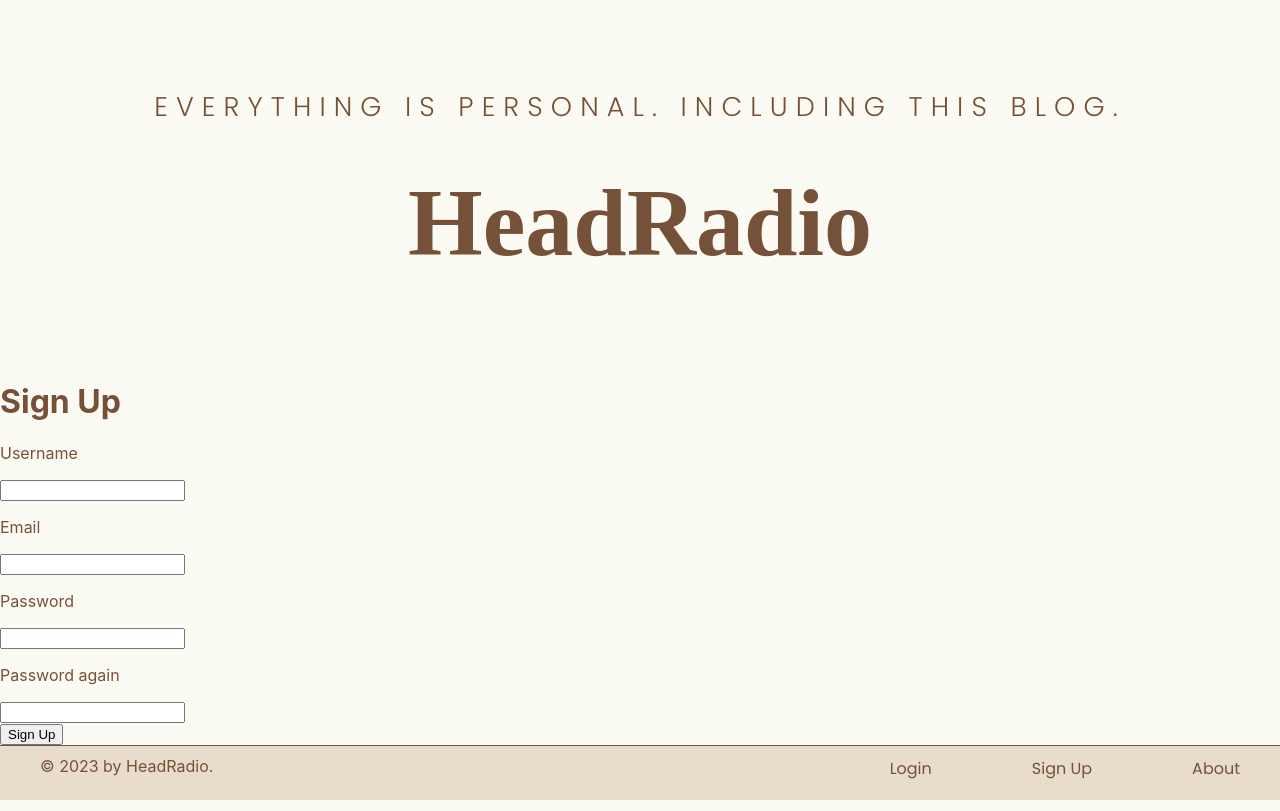
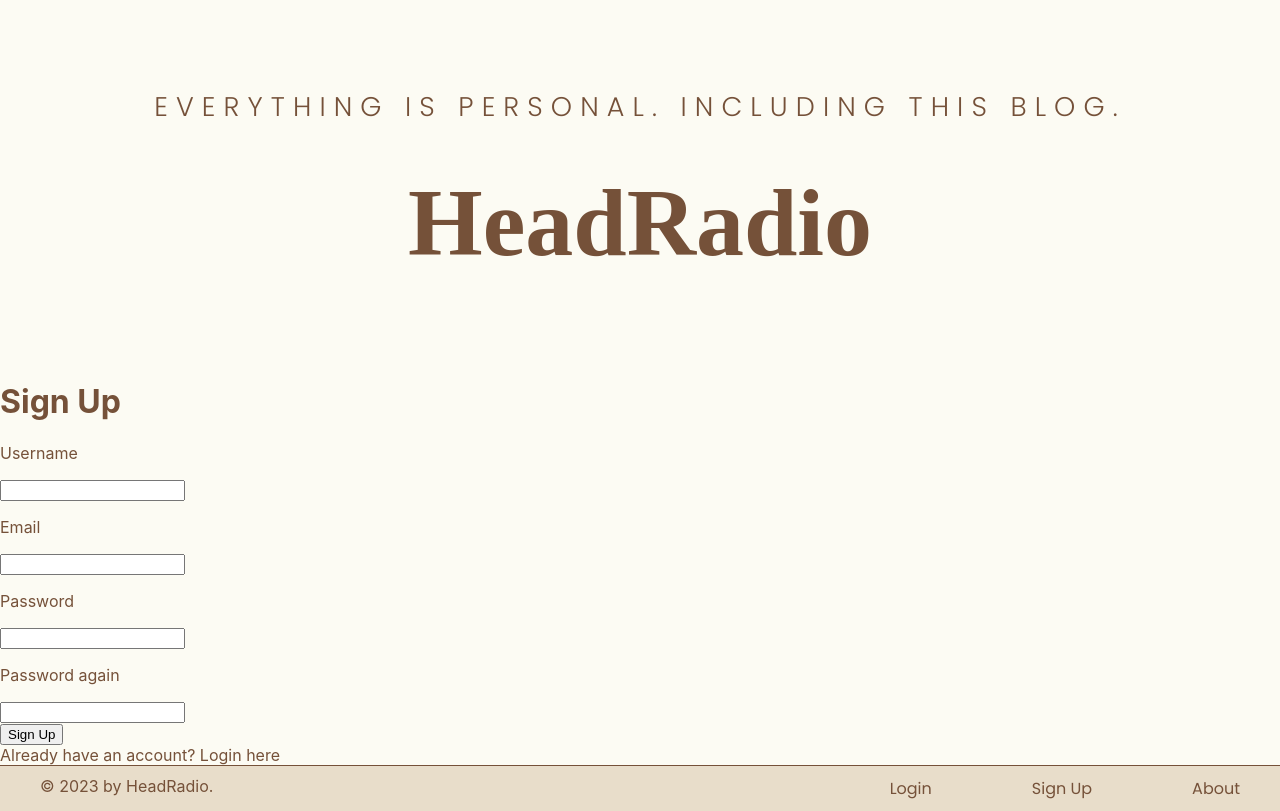
Before and after one commit to Siromanec/apz-headradio, a React (Create React App) app: page /signup in a window 1280 px wide. Built offline with nearby package versions, Linux system fonts and the light colour scheme; no server answers.

Commit message:
added hyperlinks

```diff
--- a/src/javascript/Home.js
+++ b/src/javascript/Home.js
@@ -10,7 +10,6 @@ export default function Home() {
             date={"2 MAY 2023"}
             text={"Alonso is greatest driver of all time. Everyone who thinks different — is wrong. He won championships in bad cars and always showed great results. Alonso FTW"}
         ></PostBase>
-
         <FriendSongElement songName="Окситоцин  •  Ницо Потворно" avatar={Avatar}></FriendSongElement>
     </div>)
     }
--- a/src/javascript/Register.js
+++ b/src/javascript/Register.js
@@ -91,6 +91,9 @@ export default function Register({ setToken, setSavedUserName }) {
         <div>
           <button type="submit" onClick={handleSubmit}>Sign Up</button>
         </div>
+        <div className="login">
+        Already have an account? <Link to="/login"> Login here</Link>
+        </div>
       </form>
     </div>
   );
```
